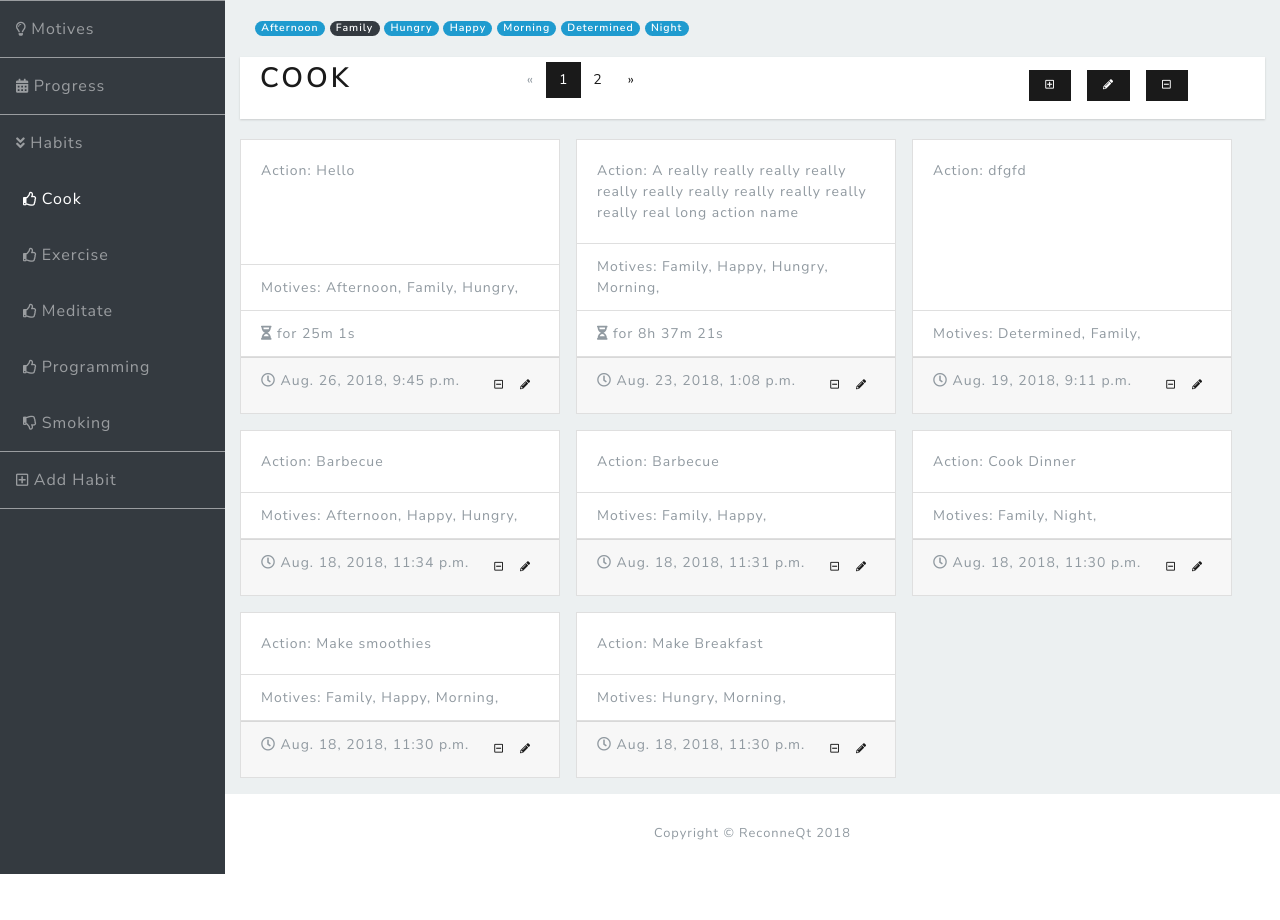
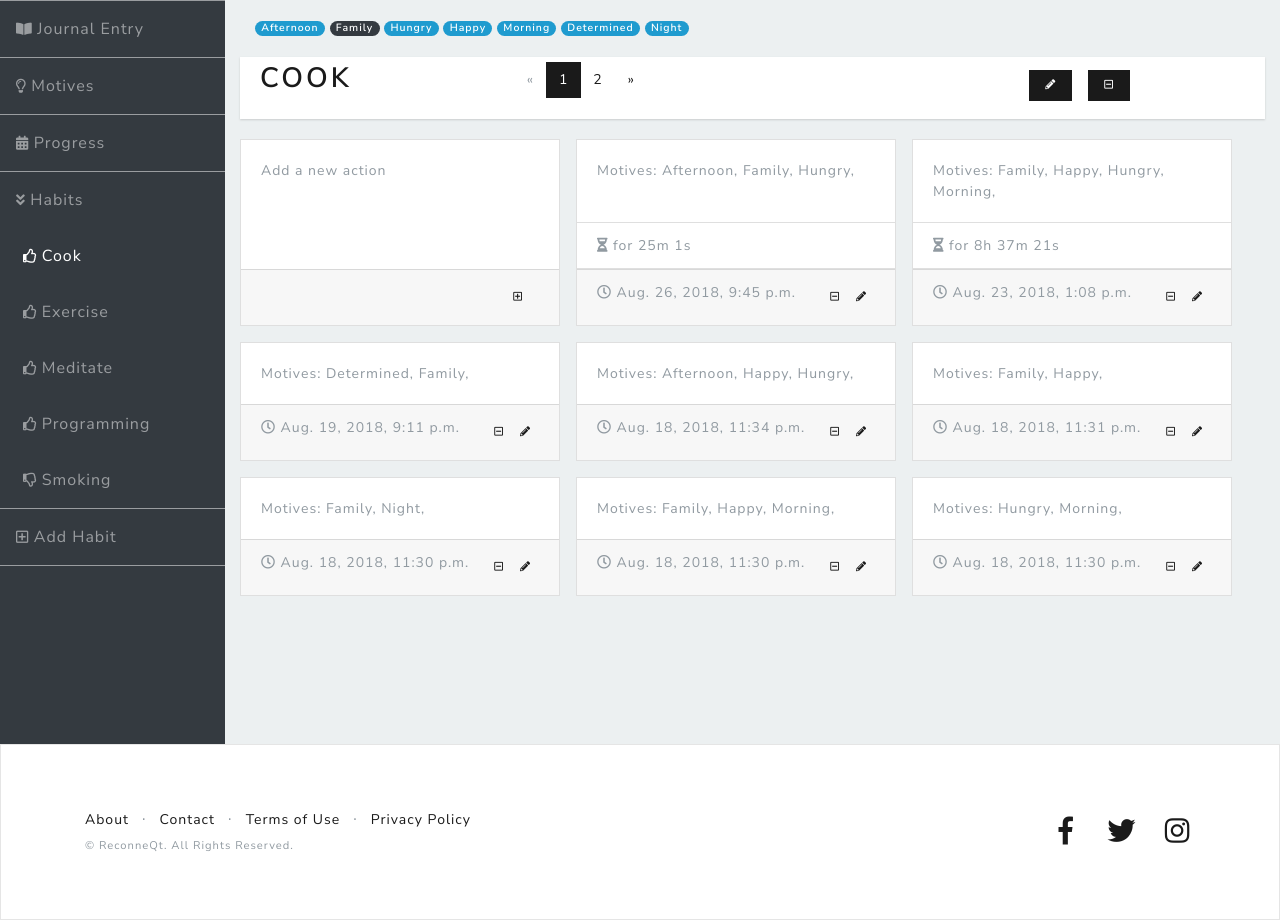
Before and after one commit to Mathic/reconneqt, a Django app: page /reconneqt/habits/2/ in a window 1280 px wide. Shown: the part 89-1009 px from the top of the page. Before the commit the page ends 963 px from the top, so only its background shows below. Run offline with Django 3.2, Linux system fonts and the light colour scheme; a user stored in the database is signed in; data comes from the database, SQL or seed files in the repository; some libraries are stand-ins or nearby versions.

Commit message:
reconneqt v0.8.5
- started profile page and journal entry page
- added journalentry, mood and moodtracking to database
- removed action_name from action since they will be attached to journal entries
- added footer

```diff
--- a/habits/forms.py
+++ b/habits/forms.py
@@ -14,7 +14,7 @@ class ActionForm(forms.ModelForm):
 
     class Meta:
         model = Action
-        fields = ('action_name', 'motives', 'action_start', 'action_end')
+        fields = ('motives', 'action_start', 'action_end')
 
         widgets = {
             'action_start': forms.DateTimeInput(attrs={'class': 'datetime-input'}),
--- a/habits/models.py
+++ b/habits/models.py
@@ -3,6 +3,33 @@ from django.contrib.auth.models import User
 from django.db import models
 
 # Create your models here.
+class JournalEntry(models.Model):
+    entry_title = models.CharField(max_length=100)
+    entry = models.CharField(max_length=3000)
+    entry_date = models.DateTimeField(blank=True, null=True, auto_now_add=True)
+    entry_edit_date = models.DateTimeField(blank=True, null=True, auto_now_add=False)
+    user = models.ForeignKey(User, on_delete=models.CASCADE)
+
+    def __str__(self):
+        return self.entry_title
+
+class Mood(models.Model):
+    mood_name = models.CharField(max_length=30)
+    mood_weight = models.IntegerField()
+    user = models.ForeignKey(User, on_delete=models.CASCADE)
+
+    def __str__(self):
+        return self.mood_name
+
+class MoodTracking(models.Model):
+    mood = models.ForeignKey('Mood', on_delete=models.CASCADE)
+    mood_start = models.DateTimeField(blank=True, null=True, auto_now_add=False)
+    mood_end = models.DateTimeField(blank=True, null=True, auto_now_add=False)
+    user = models.ForeignKey(User, on_delete=models.CASCADE)
+
+    def __str__(self):
+        return '{}'.format(self.id)
+
 class Habit(models.Model):
     habit_name = models.CharField(max_length=30)
     good_habit = models.BooleanField(default=False)
@@ -15,15 +42,16 @@ class Habit(models.Model):
         ordering = ('habit_name',)
 
 class Action(models.Model):
-    action_name = models.CharField(max_length=100)
+    # action_name = models.CharField(max_length=100)
     habit = models.ForeignKey('Habit', on_delete=models.CASCADE)
+    entry = models.ForeignKey('JournalEntry', blank=True, null=True,  on_delete=models.CASCADE)
     motives = models.ManyToManyField('Motive')
     action_start = models.DateTimeField(blank=True, null=True, auto_now_add=False)
     action_end = models.DateTimeField(blank=True, null=True, auto_now_add=False)
     user = models.ForeignKey(User, on_delete=models.CASCADE)
 
     def __str__(self):
-        return self.action_name
+        return "{}".format(self.id)
 
 class Motive(models.Model):
     motive_name = models.CharField(max_length=100)
--- a/habits/static/habits/css/habits.css
+++ b/habits/static/habits/css/habits.css
@@ -8,40 +8,13 @@ body {
   text-align: center;
 }
 
-.sm-circle{
-  width:50px;
-  height:50px;
-  border-radius:50px;
-  font-size:12px;
-  color:#1D7874;
-  line-height:45px;
-  text-align:center;
-  border:3px solid #1D7874;
-  display:inline-block;
+.bottom-border {
+  border-bottom: 1px solid rgba(255, 255, 255, 0.5) !important;
+  margin-right: 0;
 }
 
-.md-circle{
-  width:75px;
-  height:75px;
-  border-radius:45px;
-  font-size:1rem;
-  color:#E6AA68;
-  line-height:65px;
-  text-align:center;
-  border:3px solid #E6AA68;
-  display:inline-block;
-}
-
-.lg-circle{
-  width:100px;
-  height:100px;
-  border-radius:50px;
-  font-size:1rem;
-  color:#CA3C25;
-  line-height:100px;
-  text-align:center;
-  border:3px solid #CA3C25;
-  display:inline-block;
+.top-border {
+  border-top: 1px solid rgba(255, 255, 255, 0.5) !important;
 }
 
 .pull-left {
--- a/habits/templates/habits/base_habits.html
+++ b/habits/templates/habits/base_habits.html
@@ -6,6 +6,7 @@
 {% block css %}
 <link href="{% static 'habits/css/sb-admin.css' %}" rel="stylesheet">
 <link href="{% static 'habits/css/habits.css' %}" rel="stylesheet">
+{% block extracss %}{% endblock %}
 {% endblock %}
 
 {% block content %}
@@ -14,13 +15,19 @@
   <div id="wrapper">
     <!-- Sidebar -->
     <ul class="sidebar navbar-nav">
-      <li class="nav-item" style="border-bottom: 1px solid rgba(255, 255, 255, 0.5) !important; border-top: 1px solid rgba(255, 255, 255, 0.5) !important; margin-right: 0;">
+      <li class="nav-item top-border bottom-border">
+        <a class="nav-link" href="{% url 'journal' %}">
+          <i class="fas fa-book-open"></i>
+          <span>Journal Entry</span>
+        </a>
+      </li>
+      <li class="nav-item bottom-border">
         <a class="nav-link" href="{% url 'motives' %}">
           <i class="far fa-lightbulb"></i>
           <span>Motives</span>
         </a>
       </li>
-      <li class="nav-item" style="border-bottom: 1px solid rgba(255, 255, 255, 0.5) !important; margin-right: 0;">
+      <li class="nav-item bottom-border">
         <a class="nav-link" href="{% url 'progress' %}">
           <i class="fas fa-calendar-alt"></i>
           <span>Progress</span>
@@ -47,7 +54,7 @@
         {% endif %}
       </li>
       {% endfor %}
-      <li class="nav-item" style="border-bottom: 1px solid rgba(255, 255, 255, 0.5) !important; border-top: 1px solid rgba(255, 255, 255, 0.5) !important; margin-right: 0;">
+      <li class="nav-item top-border bottom-border">
         <span data-toggle="modal">
           <a id="new-habit-button" class="nav-link" data-target="#modal" data-form="{% url 'habit_new' %}" href="#" data-toggle="tooltip" data-placement="right" title="Add a habit">
             <i class="far fa-plus-square"></i>
@@ -61,14 +68,6 @@
       <div class="container-fluid">
         <div class="modal fade" id="edit-modal"></div>
           {% block main %}{% endblock %}
-          <!-- Sticky Footer -->
-          <footer class="sticky-footer">
-            <div class="container my-auto">
-              <div class="copyright text-center my-auto">
-                <span>Copyright © ReconneQt 2018</span>
-              </div>
-            </div>
-          </footer>
         </div>
       </div>
     </div>
--- a/habits/templates/habits/base_template.html
+++ b/habits/templates/habits/base_template.html
@@ -62,6 +62,7 @@
                 <a class="nav-link dropdown-toggle float-right" href="http://example.com" id="userdropdown"
                 data-toggle="dropdown" aria-haspopup="true" aria-expanded="false">{{ user.get_username }}</a>
                 <div class="dropdown-menu" aria-labelledby="userdropdown">
+                  <a class="dropdown-item" href="{% url 'profile'%}">Profile</a>
                   <a class="dropdown-item" href="{% url 'logout'%}?next={% url 'index' %}">Logout</a>
                 </div>
             </li>
@@ -76,6 +77,54 @@
     </nav>
 
     {% block content %}{% endblock %}
+
+    <!-- Footer -->
+   <footer class="footer bg-light">
+     <div class="container">
+       <div class="row">
+         <div class="col-lg-6 h-100 text-center text-lg-left my-auto">
+           <ul class="list-inline mb-2">
+             <li class="list-inline-item">
+               <a href="#">About</a>
+             </li>
+             <li class="list-inline-item">&sdot;</li>
+             <li class="list-inline-item">
+               <a href="#">Contact</a>
+             </li>
+             <li class="list-inline-item">&sdot;</li>
+             <li class="list-inline-item">
+               <a href="#">Terms of Use</a>
+             </li>
+             <li class="list-inline-item">&sdot;</li>
+             <li class="list-inline-item">
+               <a href="#">Privacy Policy</a>
+             </li>
+           </ul>
+           <p class="text-muted small mb-4 mb-lg-0">&copy; ReconneQt. All Rights Reserved.</p>
+         </div>
+         <div class="col-lg-6 h-100 text-center text-lg-right my-auto">
+           <ul class="list-inline mb-0">
+             <li class="list-inline-item mr-3">
+               <a href="#">
+                 <i class="fab fa-facebook-f fa-2x fa-fw"></i>
+               </a>
+             </li>
+             <li class="list-inline-item mr-3">
+               <a href="#">
+                 <i class="fab fa-twitter fa-2x fa-fw"></i>
+               </a>
+             </li>
+             <li class="list-inline-item">
+               <a href="#">
+                 <i class="fab fa-instagram fa-2x fa-fw"></i>
+               </a>
+             </li>
+           </ul>
+         </div>
+       </div>
+     </div>
+   </footer>
+
 
     <!-- Bootstrap core JavaScript
     ================================================== -->
--- a/habits/templates/habits/habit_detail.html
+++ b/habits/templates/habits/habit_detail.html
@@ -53,12 +53,6 @@
     <div class="habit-buttons col-lg-3 col-md-5 btn-toolbar justify-content-between">
       <div class="btn-group">
         <span data-toggle="modal">
-          <a id="new-action-button" data-form="{% url 'action_new' habit_id=habit.id %}" href="#" class="btn btn-primary btn-sm m-2" role="button" data-toggle="tooltip" data-target="#modal" data-placement="bottom" title="Add an action">
-            <i class="far fa-plus-square"></i>
-          </a>
-        </span>
-
-        <span data-toggle="modal">
           <a id="edit-habit-button" data-form="{% url 'habit_edit' habit_id=habit.id %}" href="#" class="btn btn-primary btn-sm m-2" role="button" data-toggle="tooltip" data-target="#modal" data-placement="bottom" title="Edit {{ habit }}">
             <i class="fas fa-pencil-alt"></i>
           </a>
@@ -75,21 +69,31 @@
   </div>
 
   <div class="row">
+    <div class="card mr-3 mb-3" style="width: 20rem;">
+      <div class="card-body">
+        Add a new action
+      </div>
+      <div class="card-footer text-muted">
+        <span data-toggle="modal">
+          <a id="new-action-button" data-form="{% url 'action_new' habit_id=habit.id %}" href="#" class="btn btn-sm delete-action-button pull-right" role="button" data-toggle="tooltip" data-target="#modal" data-placement="bottom" title="Add an action">
+            <i class="far fa-plus-square"></i>
+          </a>
+        </span>
+      </div>
+    </div>
     {% for action in actions %}
       <div class="card mr-3 mb-3" style="width: 20rem;">
-
         <div class="card-body">
-          Action: {{ action }}
+          Motives:
+          {% for t in action.motives.all %}
+          {{ t }},
+          {% endfor %}
         </div>
         <ul class="list-group list-group-flush">
-          <li class="list-group-item">
-            Motives:
-            {% for t in action.motives.all %}
-            {{ t }},
-            {% endfor %}
-          </li>
           {% if action.action_end %}
-            <li class="list-group-item"><i class="fas fa-hourglass-half"></i> {{ action.action_start|get_duration:action.action_end }}</li>
+            <li class="list-group-item">
+              <i class="fas fa-hourglass-half"></i> {{ action.action_start|get_duration:action.action_end }}
+            </li>
           {% endif %}
         </ul>
         <div class="card-footer text-muted">
@@ -102,7 +106,7 @@
           </span>
 
           <span data-toggle="modal">
-            <a data-form="{% url 'action_delete' pk=action.pk %}" href="#" class="btn btn-sm delete-action-button  pull-right" style="padding: 0.5rem;" role="button" data-toggle="tooltip" data-target="#modal" data-placement="bottom" id="delete-action-button" title="Delete {{ action|truncatewords:"4" }}">
+            <a data-form="{% url 'action_delete' pk=action.pk %}" href="#" class="btn btn-sm delete-action-button pull-right" style="padding: 0.5rem;" role="button" data-toggle="tooltip" data-target="#modal" data-placement="bottom" id="delete-action-button" title="Delete {{ action|truncatewords:"4" }}">
               <i class="far fa-minus-square"></i>
             </a>
           </span>
--- a/habits/urls.py
+++ b/habits/urls.py
@@ -21,8 +21,11 @@ urlpatterns = [
     path('motives/<int:pk>/edit/', views.motive_edit, name='motive_edit'),
     path('delete_motive/<int:pk>/', views.MotiveDelete.as_view(), name='motive_delete'),
 
+    path('journal/', views.journal, name='journal'),
+
+    path('profile/', views.profile, name='profile'),
+
     path('progress/', views.progress, name='progress'),
-
     path('progress/api/chart/data', views.Progress.as_view(), name='chart_data'),
 ]
 
--- a/habits/views/habits.py
+++ b/habits/views/habits.py
@@ -96,3 +96,15 @@ def error_404(request):
 def error_500(request):
     data = {}
     return render(request, 'habits/error_500.html', data)
+
+def journal(request):
+    try:
+        user_id = int(request.user.id)
+        habit_list = Habit.objects.filter(user_id=user_id)
+
+        context = {
+            'habit_list': habit_list,
+        }
+    except Habit.DoesNotExist:
+        raise Http404("Habit does not exist")
+    return render(request, 'habits/journal.html', context)
```
Also changed, not shown: habits/static/habits/css/profile.css (added, +15 -0 lines), habits/templates/habits/journal.html (added, +9 -0 lines), habits/templates/habits/profile.html (added, +19 -0 lines), habits/views/users.py (+24 -0 lines), db.sqlite3, habits/migrations/0004_auto_20180909_1709.py (added).
